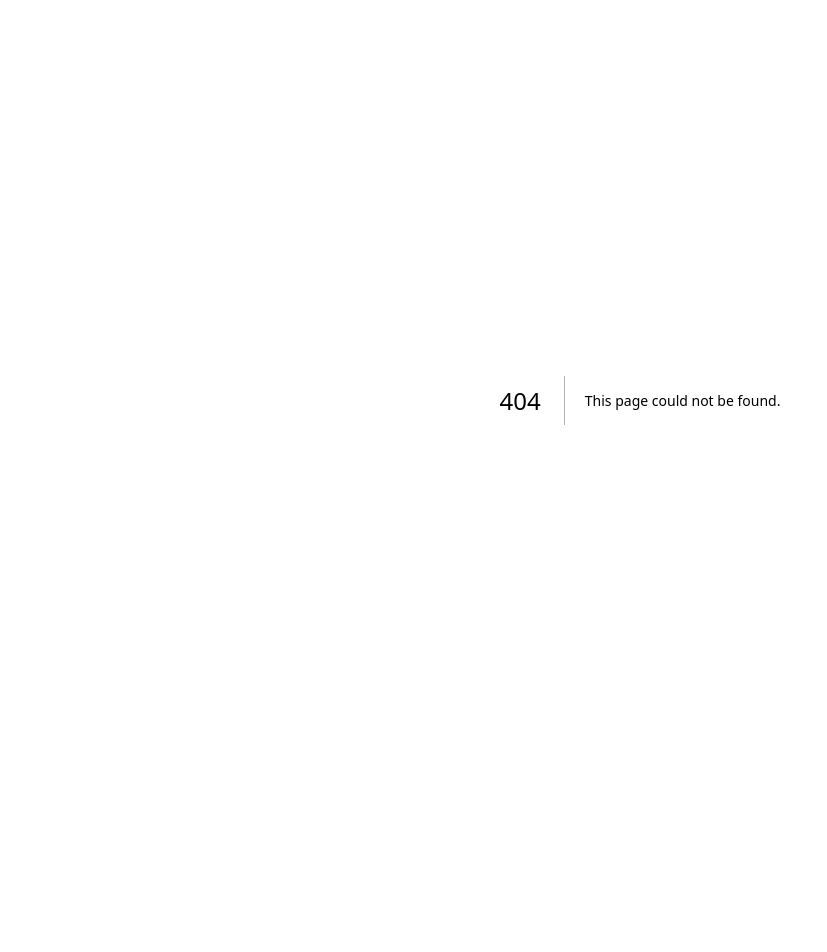
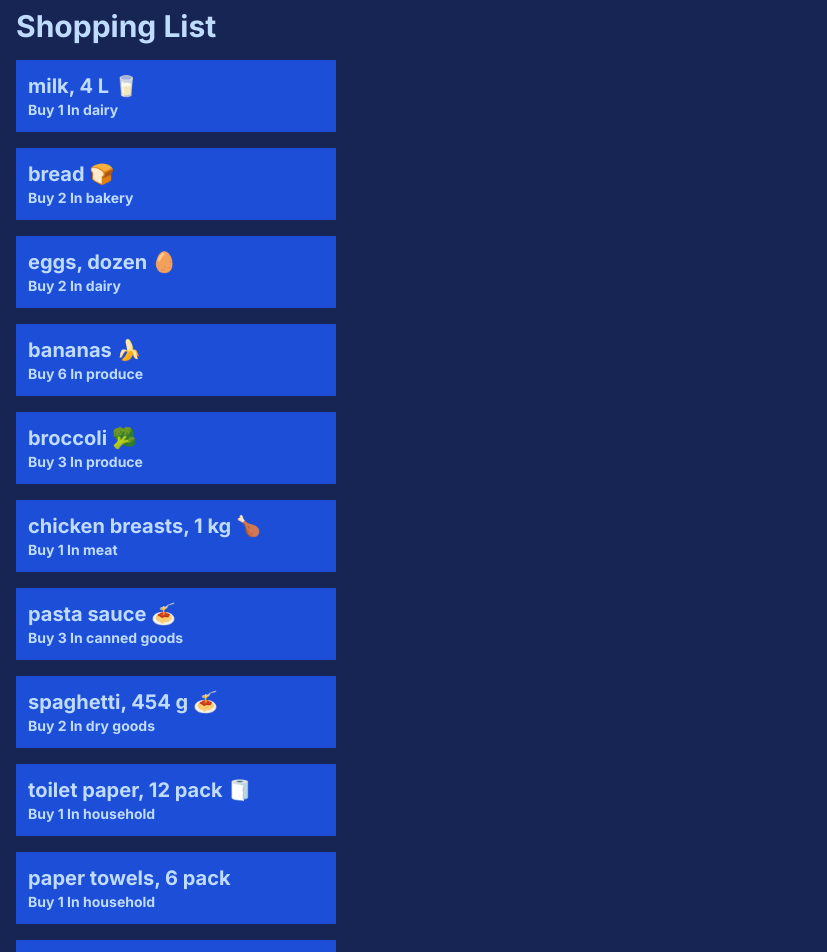
Before and after one commit to Rhiannacsmith/cprg306-assignments, a Next.js app: page /week-3 in a window 1280 px wide. Before the commit this address had no page. Shown: the top 952 px of the page, without its empty margins (0-827 px from the left). Before the commit the page ends 800 px from the top, so only its background shows below. Built offline with nearby package versions, Linux system fonts and the light colour scheme.

Commit message:
Added shopping list and week 3 folder

```diff
--- a/app/layout.js
+++ b/app/layout.js
@@ -4,7 +4,7 @@
 const inter = Inter({ subsets: ["latin"] });
 
 export const metadata = {
-  title: "Create Next App",
+  title: "Shopping List",
   description: "Generated by create next app",
 };
 
--- a/app/page.js
+++ b/app/page.js
@@ -1,15 +1,17 @@
 import Link from "next/link";
 
 export default function page() {
-  return (<main>
+  return (
+  <main>
     <h1>CPRG 306: Web Development 2 - Assignments</h1>
     <ul>
       <li>
         <Link href="week-2">Week 2</Link>
       </li>
+      <li>
+        <Link href="week-3">Week 3</Link>
+      </li>
     </ul>
-
-
-     </main>
-     );
+  </main>
+  );
 }
--- /dev/null
+++ b/app/week-3/item-list.js
@@ -0,0 +1,100 @@
+import Item from './item.js';
+
+export default function ItemList(){
+
+{
+const item1 = {
+    name: "milk, 4 L 🥛",
+    quantity: 1,
+    category: "dairy",
+  };
+
+  const item2 = {
+    name: "bread 🍞",
+    quantity: 2,
+    category: "bakery",
+  };
+
+  const item3 = {
+    name: "eggs, dozen 🥚",
+    quantity: 2,
+    category: "dairy",
+  };
+
+  const item4 = {
+    name: "bananas 🍌",
+    quantity: 6,
+    category: "produce",
+  };
+
+  const item5 = {
+    name: "broccoli 🥦",
+    quantity: 3,
+    category: "produce",
+  };
+
+  const item6 = {
+    name: "chicken breasts, 1 kg 🍗",
+    quantity: 1,
+    category: "meat",
+  };
+
+  const item7 = {
+    name: "pasta sauce 🍝",
+    quantity: 3,
+    category: "canned goods",
+  };
+
+  const item8 = {
+    name: "spaghetti, 454 g 🍝",
+    quantity: 2,
+    category: "dry goods",
+  };
+
+  const item9 = {
+    name: "toilet paper, 12 pack 🧻",
+    quantity: 1,
+    category: "household",
+  };
+
+  const item10 = {
+    name: "paper towels, 6 pack",
+    quantity: 1,
+    category: "household",
+  };
+
+  const item11 = {
+    name: "dish soap 🍽️",
+    quantity: 1,
+    category: "household",
+  };
+
+  const item12 = {
+    name: "hand soap 🧼",
+    quantity: 4,
+    category: "household",
+  };
+
+  return (
+    <main>
+        <ul>
+            <li>
+            <Item name={item1.name} quantity={item1.quantity} category={item1.category} />
+            <Item name={item2.name} quantity={item2.quantity} category={item2.category} />
+            <Item name={item3.name} quantity={item3.quantity} category={item3.category} />
+            <Item name={item4.name} quantity={item4.quantity} category={item4.category} />
+            <Item name={item5.name} quantity={item5.quantity} category={item5.category} />
+            <Item name={item6.name} quantity={item6.quantity} category={item6.category} />
+            <Item name={item7.name} quantity={item7.quantity} category={item7.category} />
+            <Item name={item8.name} quantity={item8.quantity} category={item8.category} />
+            <Item name={item9.name} quantity={item9.quantity} category={item9.category} />
+            <Item name={item10.name} quantity={item10.quantity} category={item10.category} />
+            <Item name={item11.name} quantity={item11.quantity} category={item11.category} />
+            <Item name={item12.name} quantity={item12.quantity} category={item12.category} />
+            </li>
+        </ul>
+
+    </main>
+  )
+
+}}
--- /dev/null
+++ b/app/week-3/item.js
@@ -0,0 +1,10 @@
+export default function Item({ name, quantity, category }) {
+    return (
+    <div className="m-4 p-3 bg-blue-700 w-3/12" >
+            <li className="font-bold text-blue-200 text-xl"><h2>{name}</h2>
+            <p className="text-sm">Buy {quantity} In {category}</p>
+            </li>
+    </div>
+
+    );
+}
--- /dev/null
+++ b/app/week-3/page.js
@@ -0,0 +1,11 @@
+import ItemList from './item-list.js'
+
+export default function Page() {
+    return(
+        <main className=" bg-blue-950">
+            <h1 className=" text-3xl font-bold text-blue-200 pl-4 pt-2">Shopping List</h1>
+        <ItemList/>
+
+        </main>
+    )
+}
```
